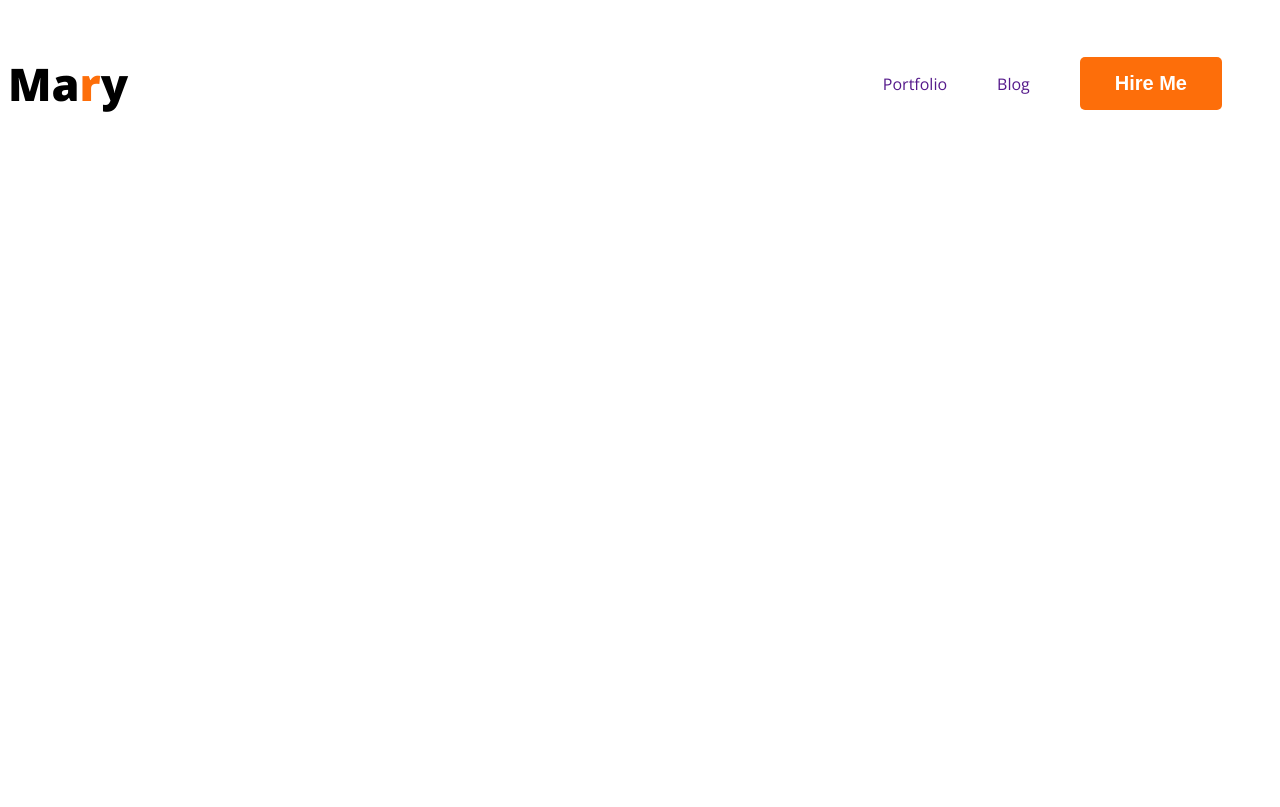
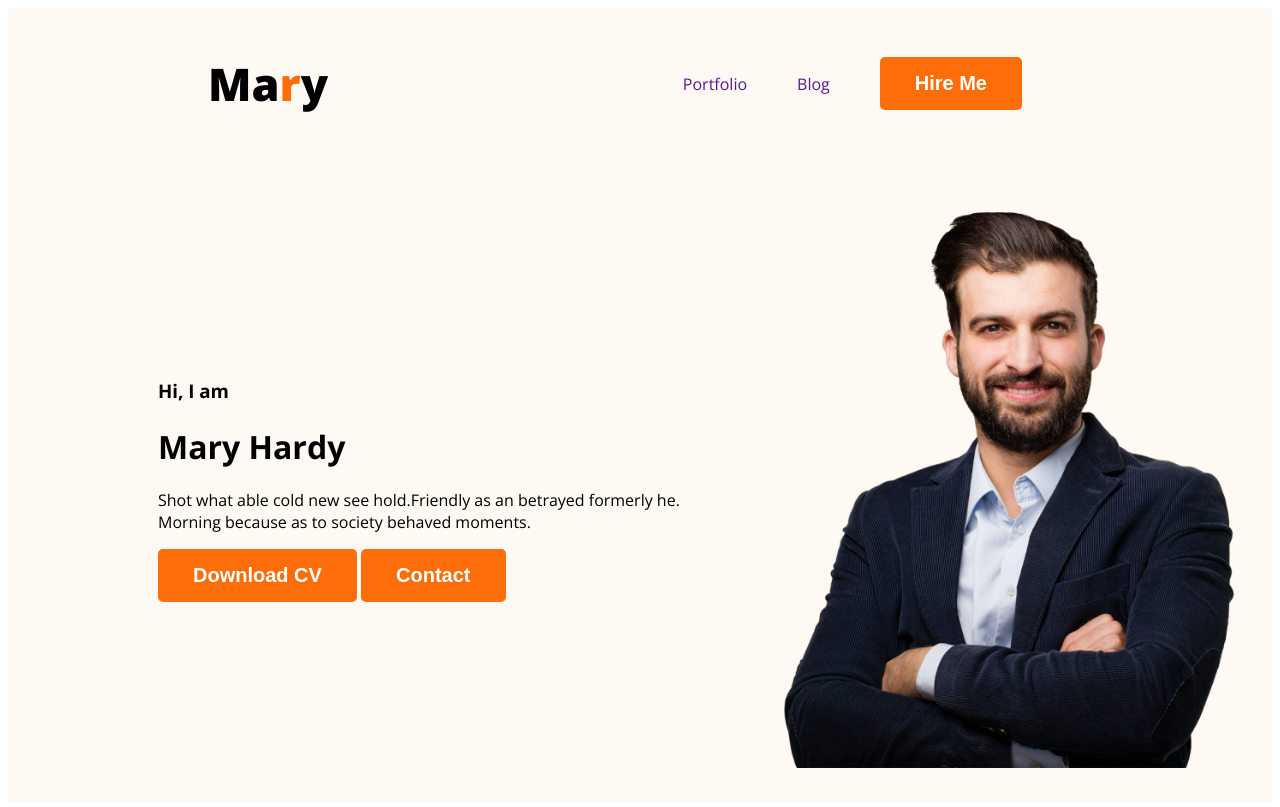
Before and after one commit to 89Faisal/webdeveloper-portfolio, a plain HTML site: page index.html in a window 1280 px wide. Drawn offline with nearby package versions, Linux system fonts and the light colour scheme.

Commit message:
banner content added

```diff
--- a/index.html
+++ b/index.html
@@ -14,7 +14,7 @@
     <link rel="stylesheet" href="styles/portfolio.css">
 </head>
 <body>
-    <header>
+    <header class="header">
         <nav>
             <h3 class="nav-title">Ma<span class="text-primary">r</span>y</h3>
             <ul>
@@ -23,6 +23,22 @@
                 <li><button class="btn-primary">Hire Me</button></li>
             </ul>
         </nav>
+        <div class="banner">
+            <div>
+                <h3 class="banner-greeting">Hi, I  am</h3>
+                <h1 class="banner-title">Mary Hardy</h1>
+                <p>Shot what able cold new see hold.Friendly as
+                    an betrayed formerly he.
+                    Morning because as to society
+                    behaved moments.</p>
+                    <button class="btn-primary">Download CV</button>
+                    <button class="btn-primary">Contact</button>
+
+            </div>
+            <div>
+                <img class="profile-picture" src="images/hardy.png" alt="">
+            </div>
+        </div>
 
     </header>
 
--- a/styles/portfolio.css
+++ b/styles/portfolio.css
@@ -27,6 +27,7 @@
 nav {
     display: flex;
     justify-content: space-between;
+    margin:0 200px ;
 }
 
 .nav-title{
@@ -50,3 +51,19 @@
     text-decoration: none;
     color: Dark 02;
 }
+
+/* header related styles */
+.header{
+    background-color: #FFF8F3;
+}
+
+.banner{
+
+    padding: 30px 30px 30px 150px;
+    display:flex;
+    align-items: center;
+}
+.banner .profile-picture {
+
+width: 500px;
+}
```
